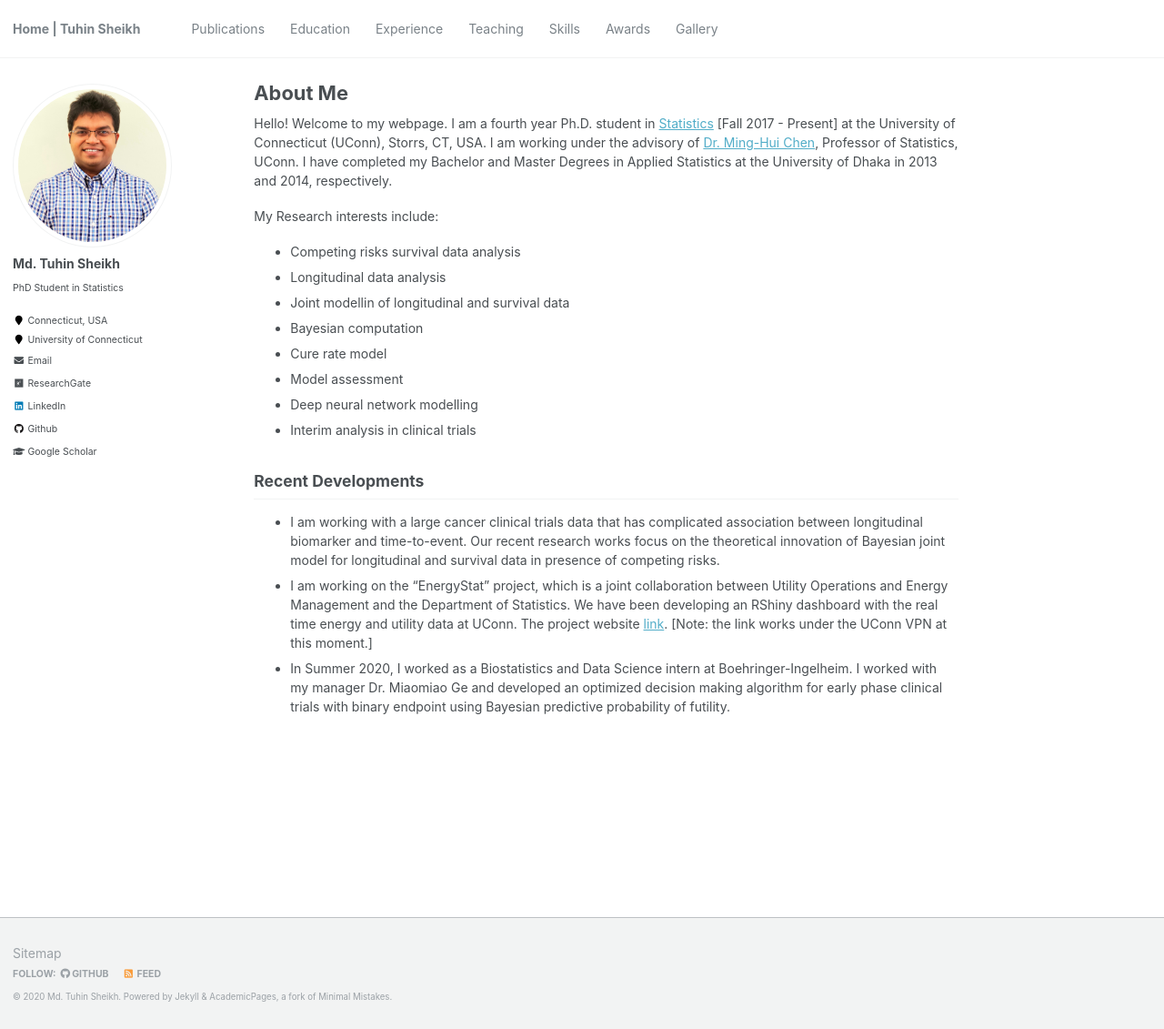
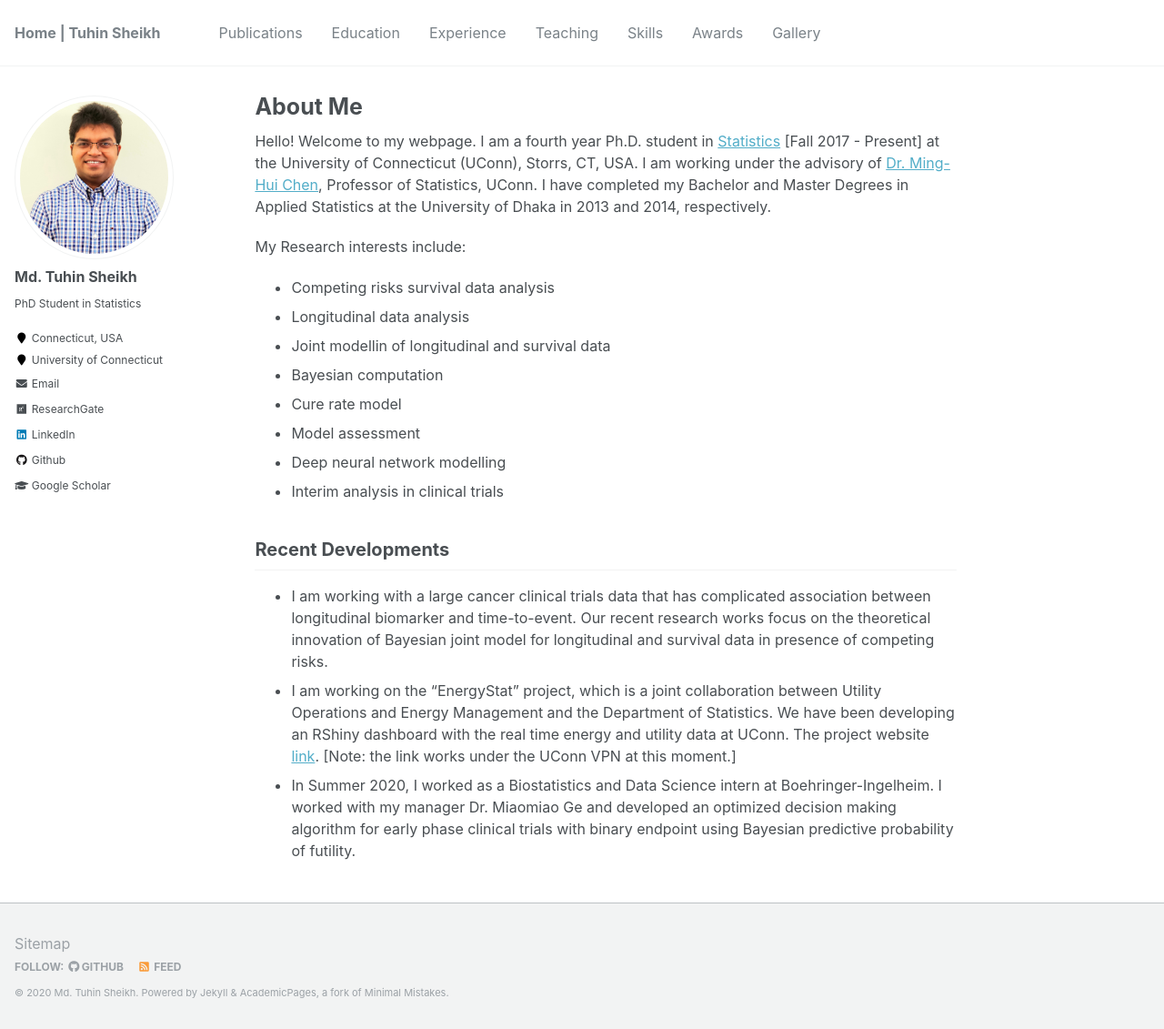
Before and after one commit to mdtuhinsheikh/mdtuhinsheikh.github.io, a Jekyll site: the page built from _pages/about.md, in a window 1280 px wide and 1131 px high. Shown: the whole window at 91% size. Built offline with Jekyll 4.4.1, drawn with Linux system fonts in a browser that asks for light colours.

Commit message:
Update _reset.scss

```diff
--- a/_sass/_reset.scss
+++ b/_sass/_reset.scss
@@ -8,18 +8,18 @@ html {
   /* apply a natural box layout model to all elements */
   box-sizing: border-box;
   background-color: $background-color;
-  font-size: 8px;
+  font-size: 10px;//8px;
 
   @include breakpoint($medium) {
-    font-size: 10px;
+    font-size: 12px;//10px;
   }
 
   @include breakpoint($large) {
-    font-size: 12px; // originally 20px
+    font-size: 14px;//12px; // originally 20px
   }
 
   @include breakpoint($x-large) {
-    font-size: 14px; // originally 22px
+    font-size: 16px;//14px; // originally 22px
   }
 
   -webkit-text-size-adjust: 100%;
```
